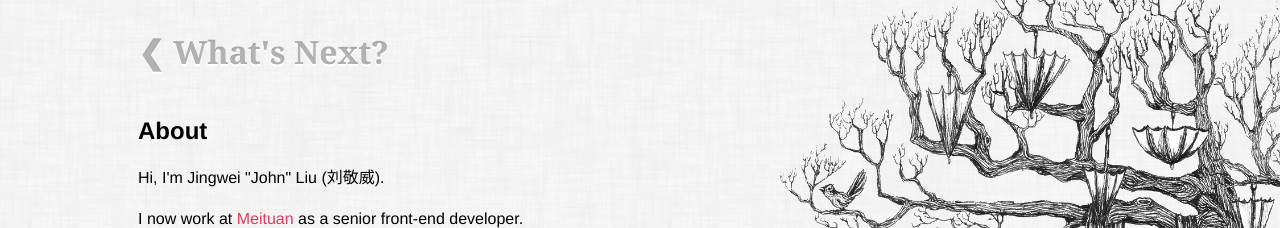
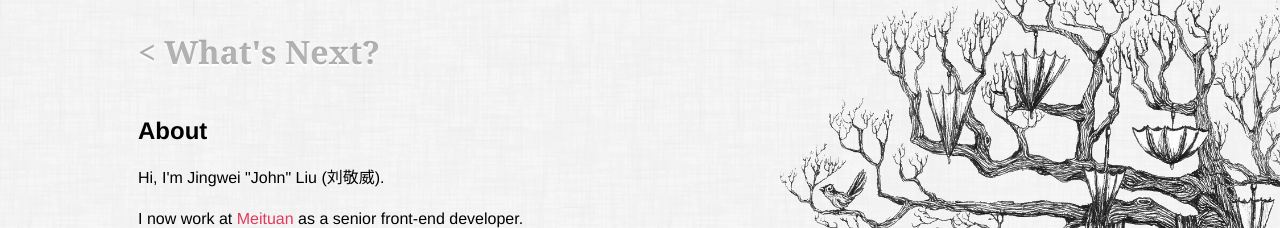
Before and after one commit to th507/blog, a Jekyll site: the page about/index.html, which Jekyll copies as it is, in a window 1280 px wide. Shown: the top 228 px of the page. Built offline with Jekyll 4.4.1, drawn with Linux system fonts in a browser that asks for light colours; Markdown is read by kramdown in place of the engine named in the settings.

Commit message:
fix for ios

```diff
--- a/css/main.css
+++ b/css/main.css
@@ -224,8 +224,9 @@ h1, h2, h3, h4, h5, h6, p {
         font-size: 20px;
     }
 }
+
 .detail-page .title:before {
-    content: "❮ ";
+    content: "< ";
 }
 
 #header .extra {
```
